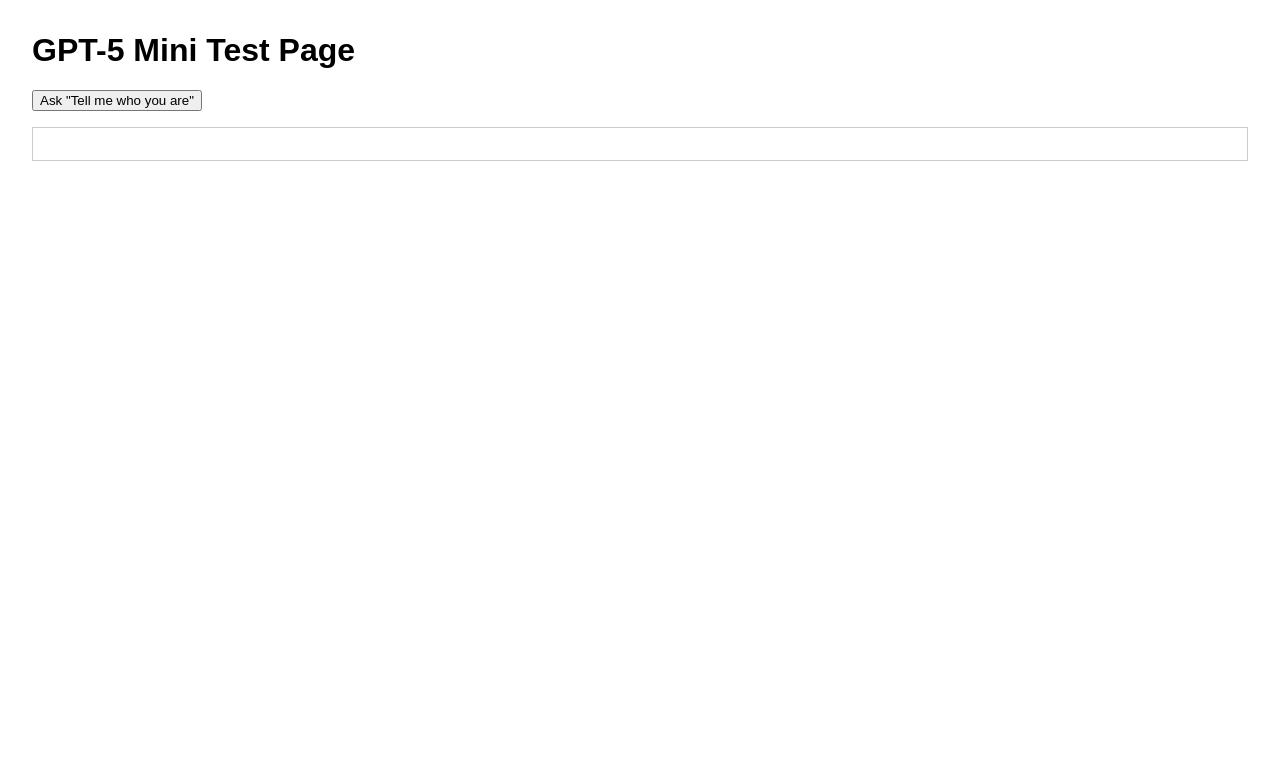
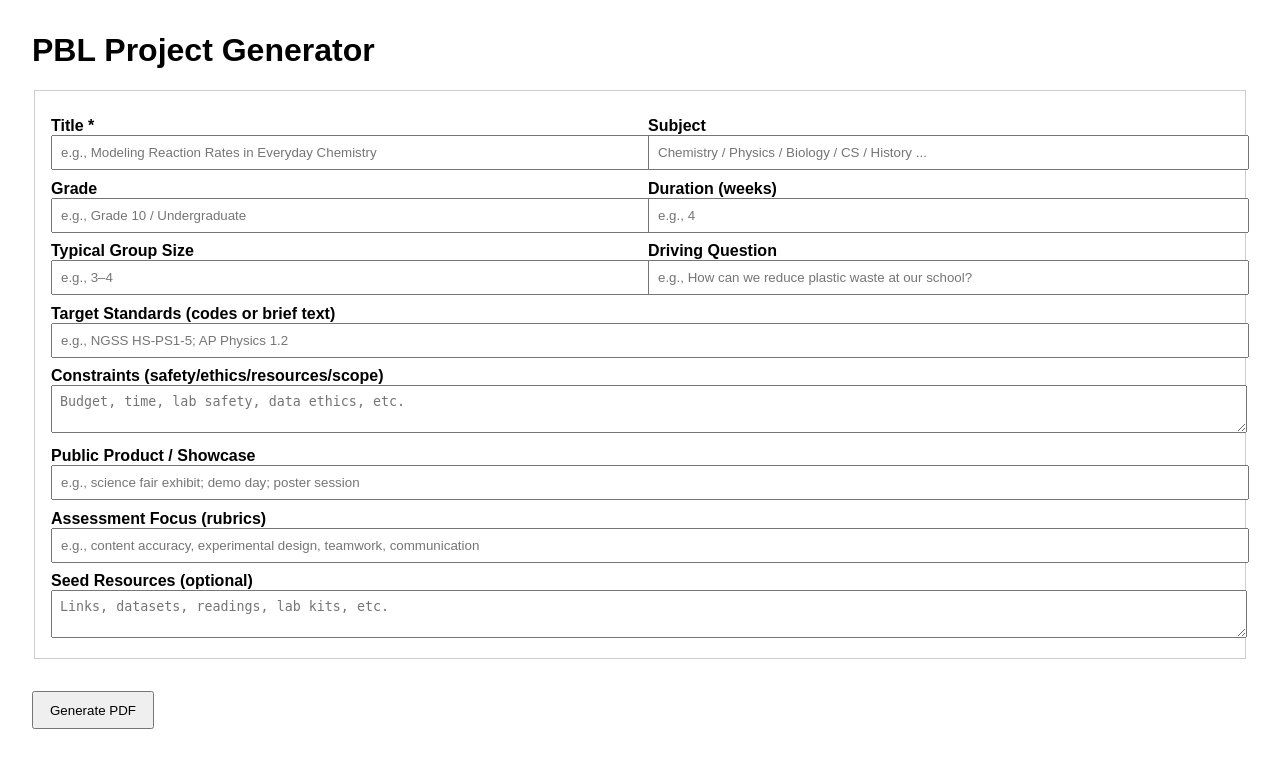
Before and after one commit to tsj1996/EduGPT-API, a Flask app: page / in a window 1280 px wide. Shown: the top 768 px of the page. Run offline with Flask 3, Linux system fonts and the light colour scheme.

Commit message:
Start to generate project

```diff
--- a/app.py
+++ b/app.py
@@ -1,37 +1,165 @@
-from flask import Flask, render_template, jsonify
+from flask import Flask, render_template, request, send_file, jsonify, abort
 from openai import AzureOpenAI
-import os
+import os, io, re, traceback
+from markdown import markdown
+from xhtml2pdf import pisa
 
 app = Flask(__name__)
 
-# ---- Azure OpenAI config from environment ----
+# ---- Azure OpenAI config from environment (.env / App Settings) ----
 ENDPOINT    = os.environ["AZURE_OPENAI_ENDPOINT"]
 API_KEY     = os.environ["AZURE_OPENAI_API_KEY"]
-API_VER     = os.environ["AZURE_OPENAI_API_VERSION"]
-DEPLOYMENT  = os.environ["AZURE_OPENAI_DEPLOYMENT"]
+API_VER     = os.environ["AZURE_OPENAI_API_VERSION"]      # e.g., 2024-08-01-preview
+DEPLOYMENT  = os.environ["AZURE_OPENAI_DEPLOYMENT"]       # e.g., gpt5-mini-deploy
 
-client = AzureOpenAI(
-    api_key=API_KEY,
-    azure_endpoint=ENDPOINT,
-    api_version=API_VER
-)
+client = AzureOpenAI(api_key=API_KEY, azure_endpoint=ENDPOINT, api_version=API_VER)
 
-@app.route("/")
+# ---------- Helpers ----------
+def slug(s: str) -> str:
+    return re.sub(r"[^a-zA-Z0-9]+", "_", (s or "project")).strip("_").lower()
+
+def wrap_html(body_html: str) -> str:
+    return f"""<!doctype html>
+<html><head><meta charset="utf-8">
+<style>
+  body {{ font-family: DejaVu Sans, Arial, Helvetica, sans-serif; font-size: 12pt; }}
+  h1,h2,h3 {{ color:#111; margin: 0.6em 0 0.2em; }}
+  table {{ width:100%; border-collapse: collapse; margin: 0.6em 0; }}
+  th, td {{ border: 1px solid #888; padding: 6px; vertical-align: top; }}
+  .muted {{ color:#555; font-size: 10pt; }}
+  code, pre {{ font-family: monospace; font-size: 10pt; }}
+  ul, ol {{ margin: 0.3em 0 0.6em 1.2em; }}
+  hr {{ border: none; border-top: 1px solid #aaa; margin: 1em 0; }}
+</style></head><body>{body_html}</body></html>"""
+
+def html_to_pdf_bytes(html: str) -> bytes:
+    buf = io.BytesIO()
+    pisa.CreatePDF(io.StringIO(html), dest=buf)  # xhtml2pdf
+    return buf.getvalue()
+
+def build_prompt(form: dict) -> str:
+    """
+    Generic PBL project generator prompt that mirrors the professional structure
+    of an engineering design assignment (objective/description/deliverables/
+    requirements/benchmarking/milestones) but works for ANY subject.
+    """
+    title        = form.get("title", "")
+    subject      = form.get("subject", "")
+    grade        = form.get("grade", "")
+    duration     = form.get("duration", "")
+    group_size   = form.get("group_size", "")
+    driving_q    = form.get("driving_q", "")
+    standards    = form.get("standards", "")
+    constraints  = form.get("constraints", "")
+    public_prod  = form.get("public_product", "")
+    assessment   = form.get("assessment", "")
+    resources    = form.get("resources", "")
+
+    return f"""
+You are an instructional design assistant.
+
+Write a professional, publication-quality **project-based learning (PBL) project brief**
+that follows the tone and rigor of a formal university project handout:
+clear Objective; precise Project Description; explicit Deliverables; formal Requirements
+(what to analyze/build/evaluate, what assumptions to state); a Milestones/Timeline table;
+Collaboration roles; Inquiry/Research plan; Scaffolding/UDL supports; Assessment/Rubrics;
+Integrity/Safety constraints; Public Product instructions; and References.
+Output **Markdown** only.
+
+### Inputs (teacher)
+- Title: {title}
+- Subject / Grade: {subject} / {grade}
+- Duration: {duration} weeks
+- Typical Group Size: {group_size}
+- Driving Question: {driving_q}
+- Target Standards: {standards}
+- Constraints (safety/ethics/resources/scope): {constraints}
+- Public Product / Showcase: {public_prod}
+- Assessment Focus (rubrics): {assessment}
+- Seed Resources (optional): {resources}
+
+### Output format (use these exact sections; keep them concise but specific)
+# {title}
+**Subject/Grade:** {subject} / {grade} · **Duration:** {duration} weeks · **Group size:** {group_size}
+
+## Objective
+A measurable goal tied to the driving question and standards.
+
+## Project Description
+Authentic context; what students will create, investigate, or prototype for **{subject}**.
+
+## Driving Question
+State and frame inquiry for students.
+
+## Standards Alignment
+A small table mapping outcomes → standards codes.
+
+## Milestones & Timeline
+A week-by-week table (Week, Focus, Key Tasks, Interim Deliverables).
+
+## Collaboration & Roles
+Recommended roles (e.g., Research Lead, Designer/Builder, Analyst, Communicator) and team norms.
+
+## Inquiry & Research Plan
+Guiding questions; suggested trustworthy sources; data collection or experimental design (adapt to {subject}).
+
+## Requirements & Assumptions
+Bullet list of must-haves, constraints, required methods/equations/criteria; explicit assumptions students must state.
+
+## Scaffolding & UDL Supports
+Differentiation, accessibility, language supports, checklists, exemplars.
+
+## Assessment & Rubrics
+Criteria for content mastery + 21st-century skills (creativity, collaboration, communication, critical thinking).
+Provide a compact rubric table (Levels × Criteria).
+
+## Academic Integrity, Safety, and Ethics
+Clear rules tailored to {subject}; safety notes if labs/experiments are used.
+
+## Public Product & Submission
+How to package results (report/slides/prototype/demo), file naming, and showcase details: {public_prod}
+
+## References
+Short, credible references or suggested starting points (adapt to {subject}).
+"""
+
+# ---------- Routes ----------
+@app.route("/", methods=["GET"])
 def index():
     return render_template("index.html")
 
-@app.route("/ask", methods=["POST"])
-def ask():
-    messages = [{"role": "user", "content": "Tell me who you are"}]
+@app.route("/generate", methods=["POST"])
+def generate():
+    data = request.form.to_dict() or {}
+    if not data.get("title"):
+        abort(400, "Title is required")
 
-    resp = client.chat.completions.create(
-        model=DEPLOYMENT,
-        messages=messages,
-        max_completion_tokens=200
+    prompt = build_prompt(data)
+
+    try:
+        resp = client.chat.completions.create(
+            model=DEPLOYMENT,                    # GPT-5 mini deployment name
+            messages=[{"role": "user", "content": prompt}],
+            max_completion_tokens=1400           # GPT-5 family param
+            # (do not pass temperature/top_p—unsupported by GPT-5 mini on Azure)
+        )
+        md_text = resp.choices[0].message.content or "# (no content)"
+    except Exception as e:
+        traceback.print_exc()
+        return jsonify({"ok": False, "error": str(e)}), 500
+
+    # Markdown -> HTML -> PDF
+    html_body = markdown(md_text, extensions=["tables"])
+    html_full = wrap_html(html_body)
+    pdf_bytes = html_to_pdf_bytes(html_full)
+
+    filename = f"{slug(data.get('title'))}.pdf"
+    return send_file(
+        io.BytesIO(pdf_bytes),
+        mimetype="application/pdf",
+        as_attachment=True,
+        download_name=filename
     )
-
-    answer = resp.choices[0].message.content
-    return jsonify({"answer": answer})   # ✅ Proper JSON response
 
 if __name__ == "__main__":
     app.run(debug=True)
--- a/templates/index.html
+++ b/templates/index.html
@@ -2,28 +2,106 @@
 <html>
 <head>
   <meta charset="utf-8" />
-  <title>GPT-5 Mini Test</title>
+  <title>PBL Project Generator</title>
   <style>
     body { font-family: Arial, sans-serif; margin: 2rem; }
-    #output { white-space: pre-wrap; border: 1px solid #ccc; padding: 1rem; margin-top: 1rem; }
+    fieldset { border: 1px solid #ccc; padding: 1rem; margin-bottom: 1rem; }
+    label { display:block; margin-top: .6rem; font-weight: 600; }
+    input, textarea { width: 100%; padding: .5rem; }
+    button { padding: .6rem 1rem; margin-top: 1rem; }
+    .row { display: grid; grid-template-columns: 1fr 1fr; gap: 1rem; }
+    #status { margin-top: 1rem; color: #555; }
   </style>
 </head>
 <body>
-  <h1>GPT-5 Mini Test Page</h1>
-  <button id="askBtn">Ask "Tell me who you are"</button>
-  <div id="output"></div>
+  <h1>PBL Project Generator</h1>
+  <form id="frm">
+    <fieldset>
+      <div class="row">
+        <div>
+          <label>Title *</label>
+          <input name="title" placeholder="e.g., Modeling Reaction Rates in Everyday Chemistry" required />
+        </div>
+        <div>
+          <label>Subject</label>
+          <input name="subject" placeholder="Chemistry / Physics / Biology / CS / History ..." />
+        </div>
+      </div>
+
+      <div class="row">
+        <div>
+          <label>Grade</label>
+          <input name="grade" placeholder="e.g., Grade 10 / Undergraduate" />
+        </div>
+        <div>
+          <label>Duration (weeks)</label>
+          <input name="duration" placeholder="e.g., 4" />
+        </div>
+      </div>
+
+      <div class="row">
+        <div>
+          <label>Typical Group Size</label>
+          <input name="group_size" placeholder="e.g., 3–4" />
+        </div>
+        <div>
+          <label>Driving Question</label>
+          <input name="driving_q" placeholder="e.g., How can we reduce plastic waste at our school?" />
+        </div>
+      </div>
+
+      <label>Target Standards (codes or brief text)</label>
+      <input name="standards" placeholder="e.g., NGSS HS-PS1-5; AP Physics 1.2" />
+
+      <label>Constraints (safety/ethics/resources/scope)</label>
+      <textarea name="constraints" rows="2" placeholder="Budget, time, lab safety, data ethics, etc."></textarea>
+
+      <label>Public Product / Showcase</label>
+      <input name="public_product" placeholder="e.g., science fair exhibit; demo day; poster session" />
+
+      <label>Assessment Focus (rubrics)</label>
+      <input name="assessment" placeholder="e.g., content accuracy, experimental design, teamwork, communication" />
+
+      <label>Seed Resources (optional)</label>
+      <textarea name="resources" rows="2" placeholder="Links, datasets, readings, lab kits, etc."></textarea>
+    </fieldset>
+
+    <button type="submit">Generate PDF</button>
+    <div id="status"></div>
+  </form>
 
   <script>
-    document.getElementById("askBtn").addEventListener("click", async () => {
-      const output = document.getElementById("output");
-      output.textContent = "Loading…";
+    const frm = document.getElementById('frm');
+    const statusEl = document.getElementById('status');
+
+    frm.addEventListener('submit', async (e) => {
+      e.preventDefault();
+      statusEl.textContent = 'Generating…';
+
+      const formData = new FormData(frm);
 
       try {
-        const res = await fetch("/ask", { method: "POST" });
-        const data = await res.json();
-        output.textContent = data.answer || "(no response)";
-      } catch (e) {
-        output.textContent = "Error: " + e;
+        const res = await fetch('/generate', { method: 'POST', body: formData });
+        if (!res.ok) {
+          const err = await res.json().catch(()=>({error: res.statusText}));
+          statusEl.textContent = 'Error: ' + (err.error || res.statusText);
+          return;
+        }
+        const blob = await res.blob();
+        const url = URL.createObjectURL(blob);
+
+        // trigger download
+        const a = document.createElement('a');
+        a.href = url;
+        a.download = (formData.get('title') || 'project') + '.pdf';
+        document.body.appendChild(a);
+        a.click();
+        a.remove();
+        URL.revokeObjectURL(url);
+
+        statusEl.textContent = '✅ PDF downloaded.';
+      } catch (err) {
+        statusEl.textContent = 'Network/JS error: ' + err;
       }
     });
   </script>
```
